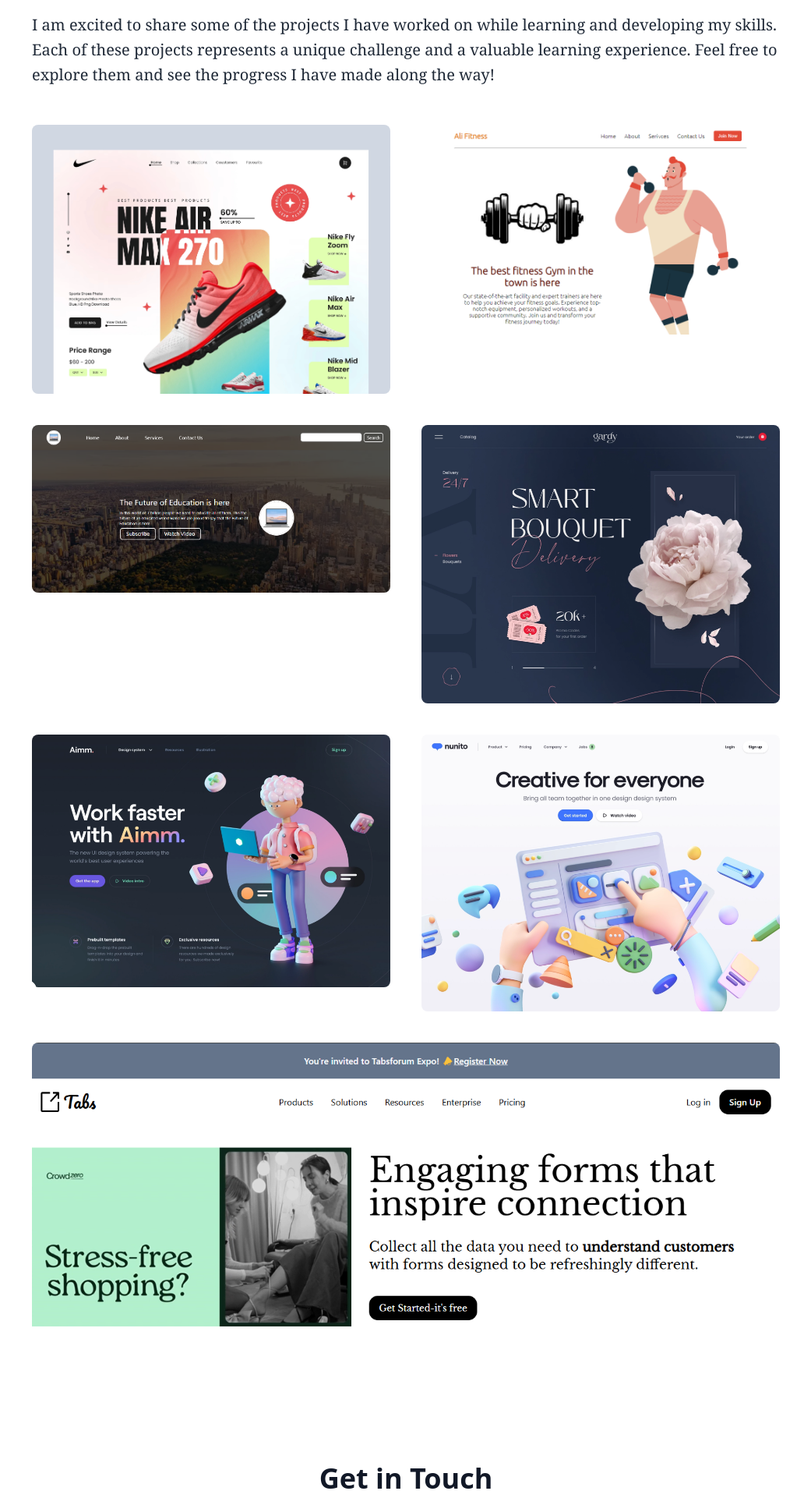
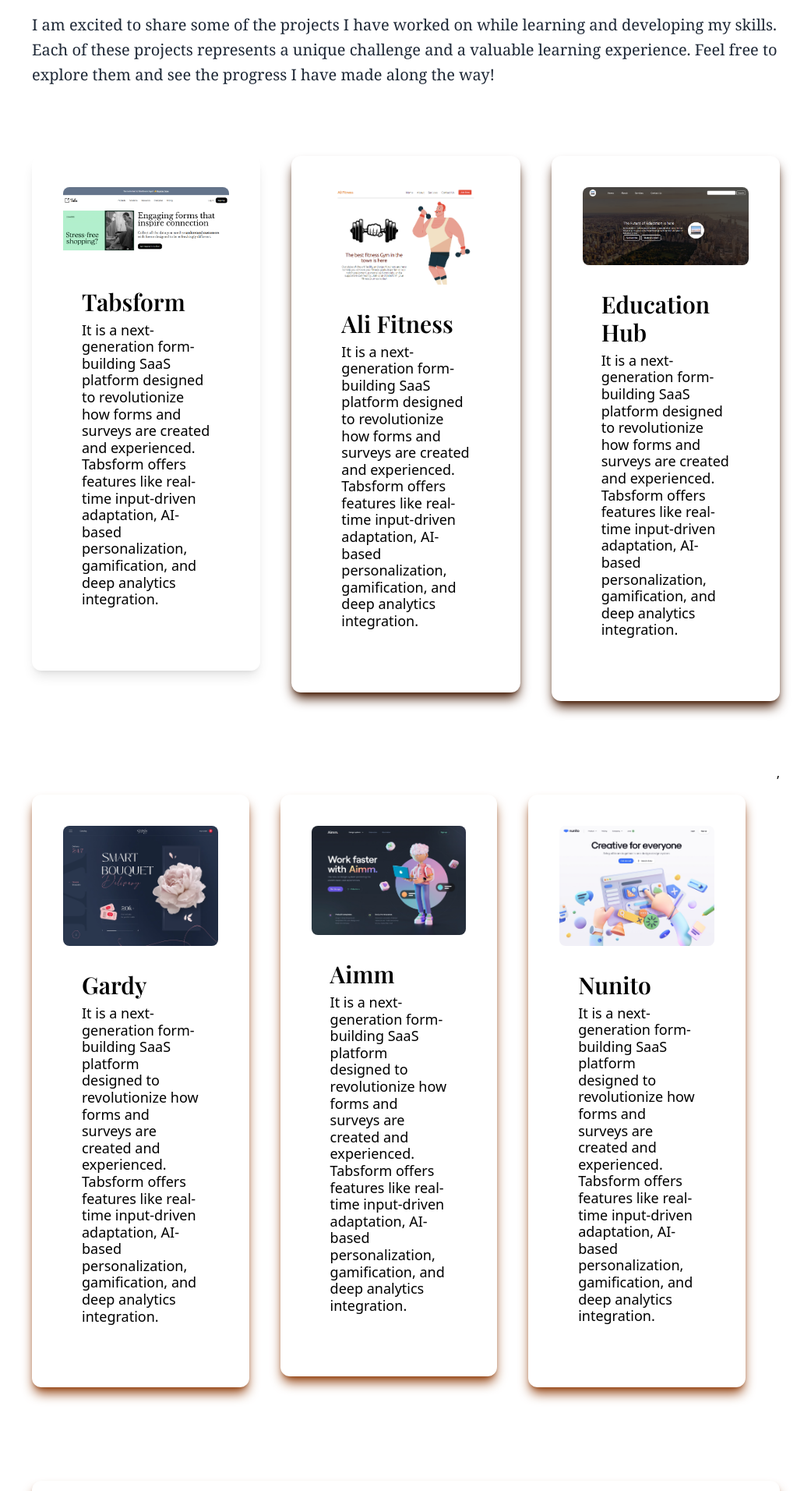
Before and after one commit to theali29/portfolio, a Next.js app: page / in a window 1280 px wide. Shown: the part 2420-4332 px from the top of the page at 78% size, without its empty margins (119-1160 px from the left). Built offline with nearby package versions, Linux system fonts and the light colour scheme.

Commit message:
Modified changes

```diff
--- a/app/page.js
+++ b/app/page.js
@@ -35,7 +35,8 @@
   return (
     // className={darkMode ? 'dark' : ''}
     <div>
-      <main className='bg-white px-10 md:px-20 lg:px-40 dark:bg-gray-900 '>
+      <div class='min-w-screen max-w-full overflow-x-hidden'>
+        <main className='bg-white px-10 md:px-20 lg:px-40 dark:bg-gray-900 w-screen overflow-x-hidden max-w-[1440px] mx-auto '>
           <section id='home' className=' min-h-screen'>
             <nav className='py-6 mb-8 flex justify-between items-center'>
               <h1 className='xxs:text-xs text-[8px] text-xs sm:text-base lg:text-xl playfair_display underline'>
@@ -64,7 +65,10 @@
                   </a>
                 </li>
                 <li>
-                <a href='/#contact' className='hover:text-amber-950 transition'>
+                  <a
+                    href='/#contact'
+                    className='hover:text-amber-950 transition'
+                  >
                     Contact
                   </a>
                 </li>
@@ -87,11 +91,11 @@
                 Full Stack Developer and Designer
               </h3>
               <p className='text-md py-5 leading-8 text-gray-800 md:text-xl max-w-lg mx-auto'>
-              Hello! I am a passionate and driven full-stack developer ready to
-              bring innovative solutions to your startup or business. With a
-              solid foundation in both web and mobile development, I am
-              committed to delivering high-quality, tailored solutions that meet
-              your unique needs.
+                Hello! I am a passionate and driven full-stack developer ready
+                to bring innovative solutions to your startup or business. With
+                a solid foundation in both web and mobile development, I am
+                committed to delivering high-quality, tailored solutions that
+                meet your unique needs.
               </p>
             </div>
             <div className='text-5xl flex justify-center gap-10 py-3 text-gray-800 md:gap-20 mb-8'>
@@ -172,8 +176,8 @@
                   Mobile App Development
                 </h3>
                 <p className='py-1'>
-                Seamless apps for Android and iOS with clean code and the latest
-                features.
+                  Seamless apps for Android and iOS with clean code and the
+                  latest features.
                 </p>
               </div>
               <div className='card text-center shadow-lg p-10 rounded-xl my-10 bg-emerald-400'>
@@ -263,35 +267,65 @@
             <div>
               <h3 className=' h3mktg text-3xl py-1'>Projects</h3>
               <p className='text-md py-2 leading-8 text-gray-800 text-xl font-serif'>
-              I am excited to share some of the projects I have worked on while
-              learning and developing my skills. Each of these projects
-              represents a unique challenge and a valuable learning experience.
-              Feel free to explore them and see the progress I have made along
-              the way!
+                I am excited to share some of the projects I have worked on
+                while learning and developing my skills. Each of these projects
+                represents a unique challenge and a valuable learning
+                experience. Feel free to explore them and see the progress I
+                have made along the way!
               </p>
             </div>
             <div className='flex flex-col gap-10 py-10 lg:flex-row lg:flex-wrap'>
-            <div className='basis-1/3 flex-1'>
+              <div className='flex-col  shadow-lg shcadow-amber-950 p-10 rounded-xl my-10 basis-0.5/3 flex-1 w-full h-fit'>
                 <Image
-                src={web1}
+                  src={tabs}
                   className='rounded-lg object-cover'
-                width={'100%'}
-                height={'100%'}
+                  width={'357px'}
+                  height={'190px'}
                   layout='responsive'
                   alt='Project 1'
                 />
+                <div className='py-8 px-6'>
+                  <h3 className='mt-0 text-3xl playfair_display font-medium'>
+                    Tabsform
+                  </h3>
+                  <div className='my-2 text-lg leading-[1.2] tracking-lighter'>
+                    It is a next-generation form-building SaaS platform designed
+                    to revolutionize how forms and surveys are created and
+                    experienced. Tabsform offers features like real-time
+                    input-driven adaptation, AI-based personalization,
+                    gamification, and deep analytics integration.
                   </div>
-            <div className='basis-1/3 flex-1'>
+                  <div>
+                    <a href='https://tabsform.netlify.app'></a>
+                  </div>
+                </div>
+              </div>
+              <div className='flex-col shadow-lg shadow-amber-950 p-10 rounded-xl my-10 basis-0.5/3 flex-1 w-full h-fit'>
                 <Image
                   src={gym}
                   className='rounded-lg object-cover'
-                width={'100%'}
-                height={'100%'}
+                  width={'357px'}
+                  height={'190px'}
                   layout='responsive'
                   alt='Project 2'
                 />
+                <div className='py-8 px-6'>
+                  <h3 className='mt-0 text-3xl playfair_display font-medium'>
+                    Ali Fitness
+                  </h3>
+                  <div className='my-2 text-lg leading-[1.2] tracking-lighter'>
+                    It is a next-generation form-building SaaS platform designed
+                    to revolutionize how forms and surveys are created and
+                    experienced. Tabsform offers features like real-time
+                    input-driven adaptation, AI-based personalization,
+                    gamification, and deep analytics integration.
                   </div>
-            <div className='basis-1/3 flex-1'>
+                  <div>
+                    <a href='https://tabsform.netlify.app'></a>
+                  </div>
+                </div>
+              </div>
+              <div className='flex-col  shadow-lg shadow-amber-950 p-10 rounded-xl my-10 basis-0.5/3 flex-1 w-full h-fit'>
                 <Image
                   src={education}
                   className='rounded-lg object-cover'
@@ -300,8 +334,23 @@
                   layout='responsive'
                   alt='Project 3'
                 />
+                <div className='py-8 px-6'>
+                  <h3 className='mt-0 text-3xl playfair_display font-medium'>
+                    Education Hub
+                  </h3>
+                  <div className='my-2 text-lg leading-[1.2] tracking-lighter'>
+                    It is a next-generation form-building SaaS platform designed
+                    to revolutionize how forms and surveys are created and
+                    experienced. Tabsform offers features like real-time
+                    input-driven adaptation, AI-based personalization,
+                    gamification, and deep analytics integration.
                   </div>
-            <div className='basis-1/3 flex-1'>
+                  <div>
+                    <a href='https://tabsform.netlify.app'></a>
+                  </div>
+                </div>
+              </div>
+              <div className='flex-col shadow-lg shadow-amber-800 p-10 rounded-xl my-10 basis-0.5/3 flex-1 w-full h-fit'>
                 <Image
                   src={web4}
                   className='rounded-lg object-cover'
@@ -310,8 +359,23 @@
                   layout='responsive'
                   alt='Project 4'
                 />
+                <div className='py-8 px-6'>
+                  <h3 className='mt-0 text-3xl playfair_display font-medium'>
+                    Gardy
+                  </h3>
+                  <div className='my-2 text-lg leading-[1.2] tracking-lighter'>
+                    It is a next-generation form-building SaaS platform designed
+                    to revolutionize how forms and surveys are created and
+                    experienced. Tabsform offers features like real-time
+                    input-driven adaptation, AI-based personalization,
+                    gamification, and deep analytics integration.
                   </div>
-            <div className='basis-1/3 flex-1'>
+                  <div>
+                    <a href='https://tabsform.netlify.app'></a>
+                  </div>
+                </div>
+              </div>
+              <div className='flex-col  shadow-lg shadow-amber-800 p-10 rounded-xl my-10 basis-0.5/3 flex-1 w-full h-fit'>
                 <Image
                   src={web5}
                   className='rounded-lg object-cover'
@@ -320,8 +384,23 @@
                   layout='responsive'
                   alt='Project 5'
                 />
+                <div className='py-8 px-6'>
+                  <h3 className='mt-0 text-3xl playfair_display font-medium'>
+                    Aimm
+                  </h3>
+                  <div className='my-2 text-lg leading-[1.2] tracking-lighter'>
+                    It is a next-generation form-building SaaS platform designed
+                    to revolutionize how forms and surveys are created and
+                    experienced. Tabsform offers features like real-time
+                    input-driven adaptation, AI-based personalization,
+                    gamification, and deep analytics integration.
                   </div>
-            <div className='basis-1/3 flex-1'>
+                  <div>
+                    <a href='https://tabsform.netlify.app'></a>
+                  </div>
+                </div>
+              </div>
+              <div className='flex-col flex shadow-lg shadow-amber-800 p-10 rounded-xl my-10 basis-0.5/3 flex-1 w-full h-fit'>
                 <Image
                   src={web6}
                   className='rounded-lg object-cover'
@@ -330,8 +409,24 @@
                   layout='responsive'
                   alt='Project 6'
                 />
+                <div className='py-8 px-6'>
+                  <h3 className='mt-0 text-3xl playfair_display font-medium'>
+                    Nunito
+                  </h3>
+                  <div className='my-2 text-lg leading-[1.2] tracking-lighter'>
+                    It is a next-generation form-building SaaS platform designed
+                    to revolutionize how forms and surveys are created and
+                    experienced. Tabsform offers features like real-time
+                    input-driven adaptation, AI-based personalization,
+                    gamification, and deep analytics integration.
                   </div>
-            <div className='basis-1/3 flex-1'>
+                  <div>
+                    <a href='https://tabsform.netlify.app'></a>
+                  </div>
+                </div>
+              </div>
+              ,
+              <div className='flex-col shadow-lg shadow-amber-800 p-10 rounded-xl my-10 basis-0.5/3 flex-1 w-full h-fit'>
                 <Image
                   src={tabs}
                   className='rounded-lg object-cover'
@@ -340,6 +435,21 @@
                   layout='responsive'
                   alt='Project 7'
                 />
+                <div className='py-8 px-6'>
+                  <h3 className='mt-0 text-3xl playfair_display font-medium'>
+                    Tabsform
+                  </h3>
+                  <div className='my-2 text-lg leading-[1.2] tracking-lighter'>
+                    It is a next-generation form-building SaaS platform designed
+                    to revolutionize how forms and surveys are created and
+                    experienced. Tabsform offers features like real-time
+                    input-driven adaptation, AI-based personalization,
+                    gamification, and deep analytics integration.
+                  </div>
+                  <div>
+                    <a href='https://tabsform.netlify.app'></a>
+                  </div>
+                </div>
               </div>
             </div>
           </section>
@@ -357,5 +467,6 @@
           </section>
         </main>
       </div>
+    </div>
   )
 }
```
Lines whose indentation alone changed are shown as unchanged.
